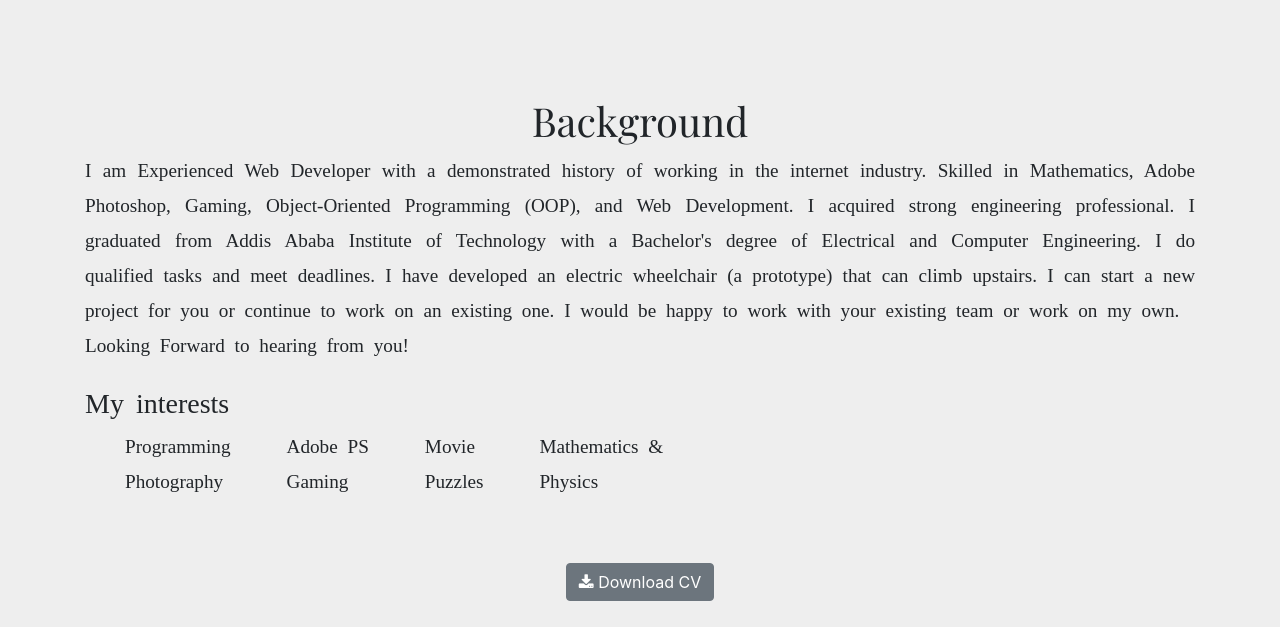
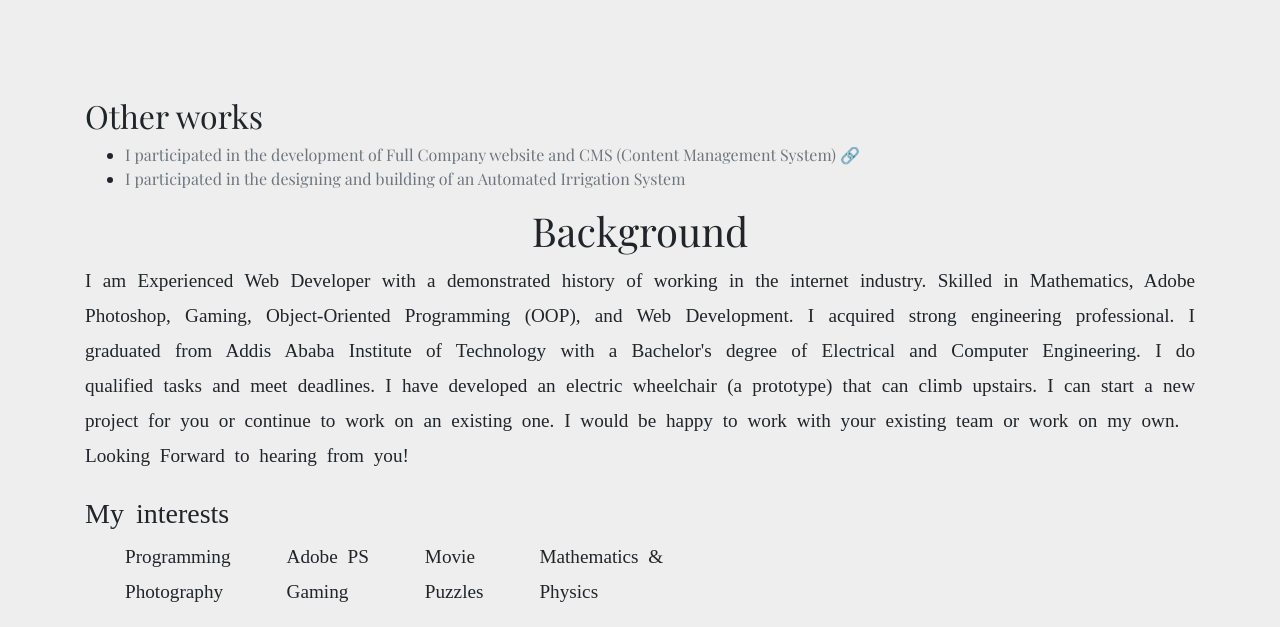
Before and after one commit to Nathnael12/nathnael12.github.io, a plain HTML site: page index.html in a window 1280 px wide. Shown: the part 1803-2430 px from the top of the page. Drawn offline with nearby package versions, Linux system fonts and the light colour scheme; a web font is replaced by a local one.

Commit message:
Update index.html

```diff
--- a/index.html
+++ b/index.html
@@ -246,6 +246,17 @@
                         </div>
                     </div>
                 </div>
+
+                <div class="">
+                    <nav class="h2 text-left title">
+                        Other works
+                    </nav>
+                    <ul class="text-left title ">
+                        <li><a class="text-secondary" href="https://www.cneterp.com" target="_blank">I participated in the development of Full Company website and CMS (Content Management System) &#128279;</a></li>
+                        <li><a class="text-secondary" > I participated in the designing and building of an Automated Irrigation System</a></li>
+                    </ul>
+                </div>
+
             </div>
 
             <div id="background" class="background container">
```
